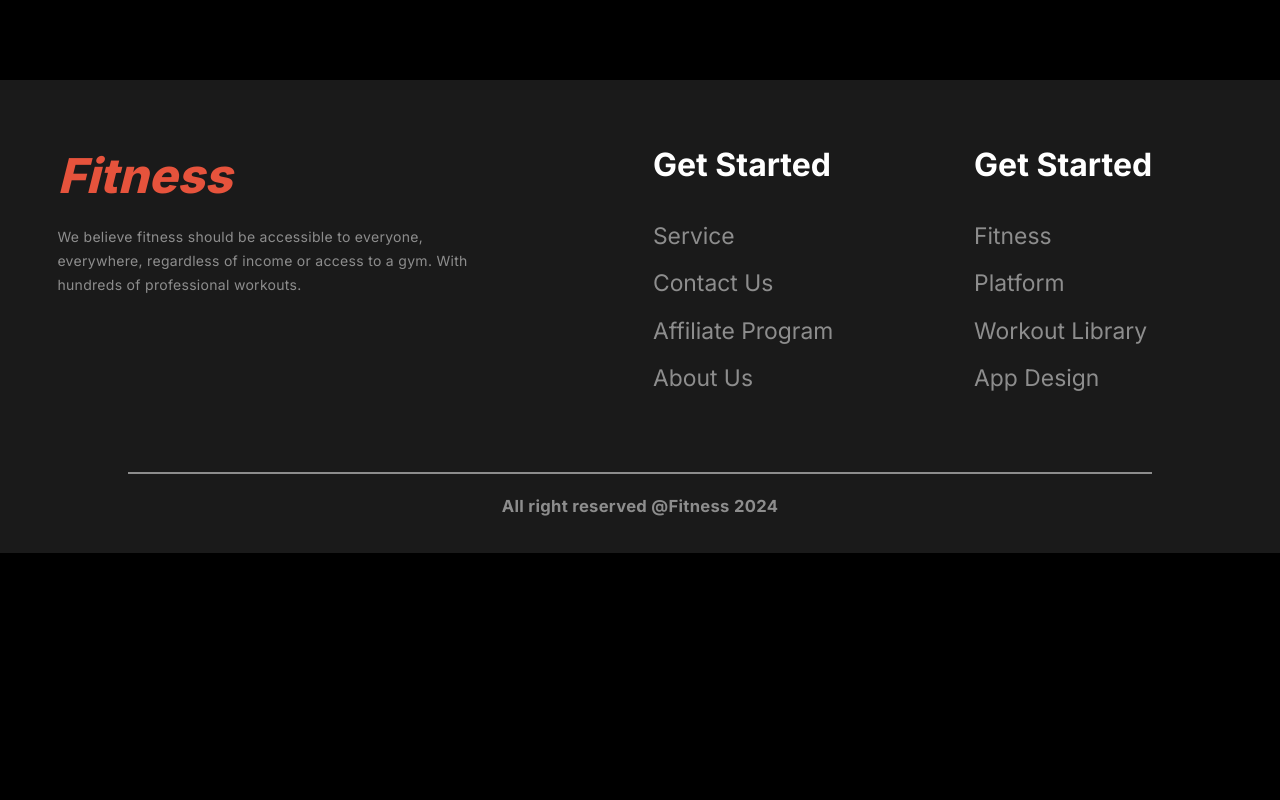
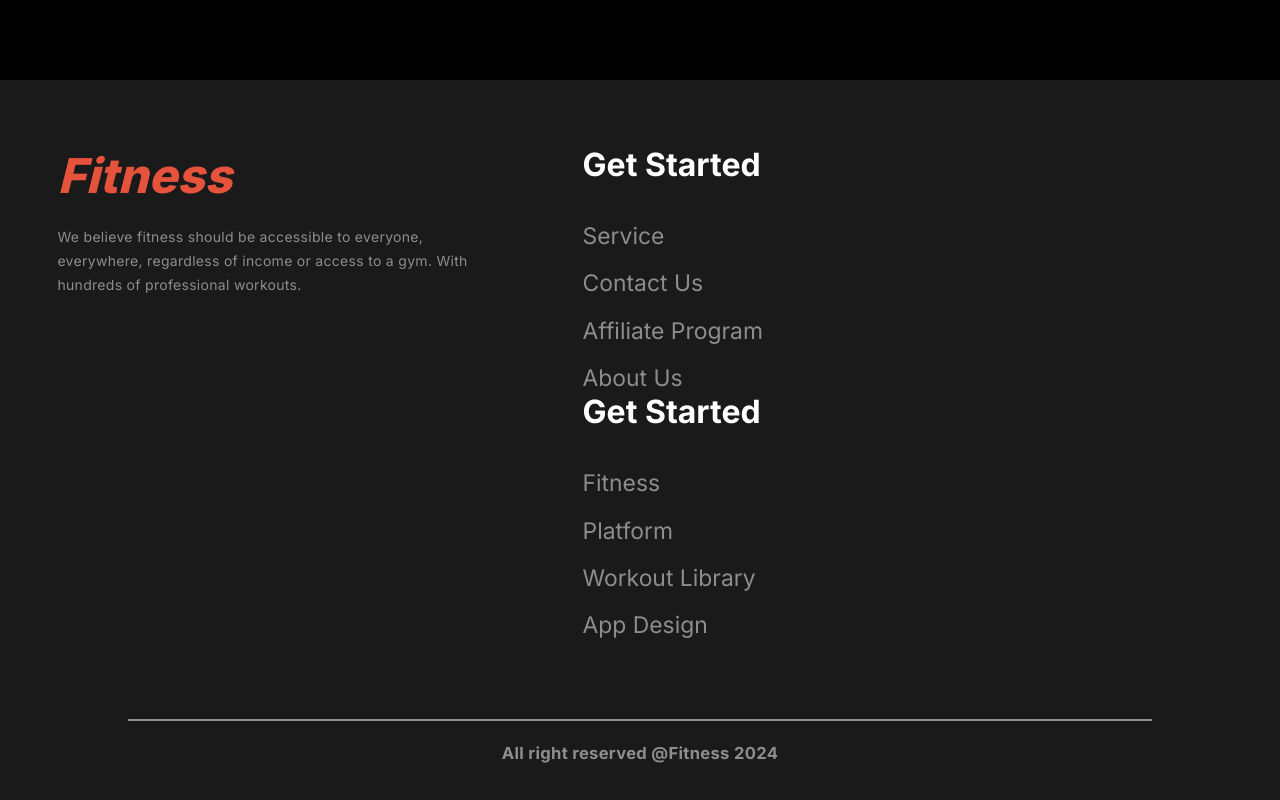
Before and after one commit to mahmudul-dadu/B10-A2, a plain HTML site: page index.html in a window 1280 px wide. Shown: the part 3415-4215 px from the top of the page. Before the commit the page ends 3968 px from the top, so only its background shows below. Drawn offline with Linux system fonts and the light colour scheme; a web font is replaced by a local one.

Commit message:
seventh commit

```diff
--- a/index.html
+++ b/index.html
@@ -230,7 +230,7 @@
                     <h2 class="footer_title">Fitness</h2>
                     <p>We believe fitness should be accessible to everyone, <br> everywhere, regardless of income or access to a gym. With <br> hundreds of professional workouts.</p>
                 </div>
-                <div class="footer_section_get_started footer_flex ">
+                <div class="footer_section_get_started  ">
                     <ul>
                         <h5>Get Started</h5>
                         <li><a href="" >Service</a></li>
```
